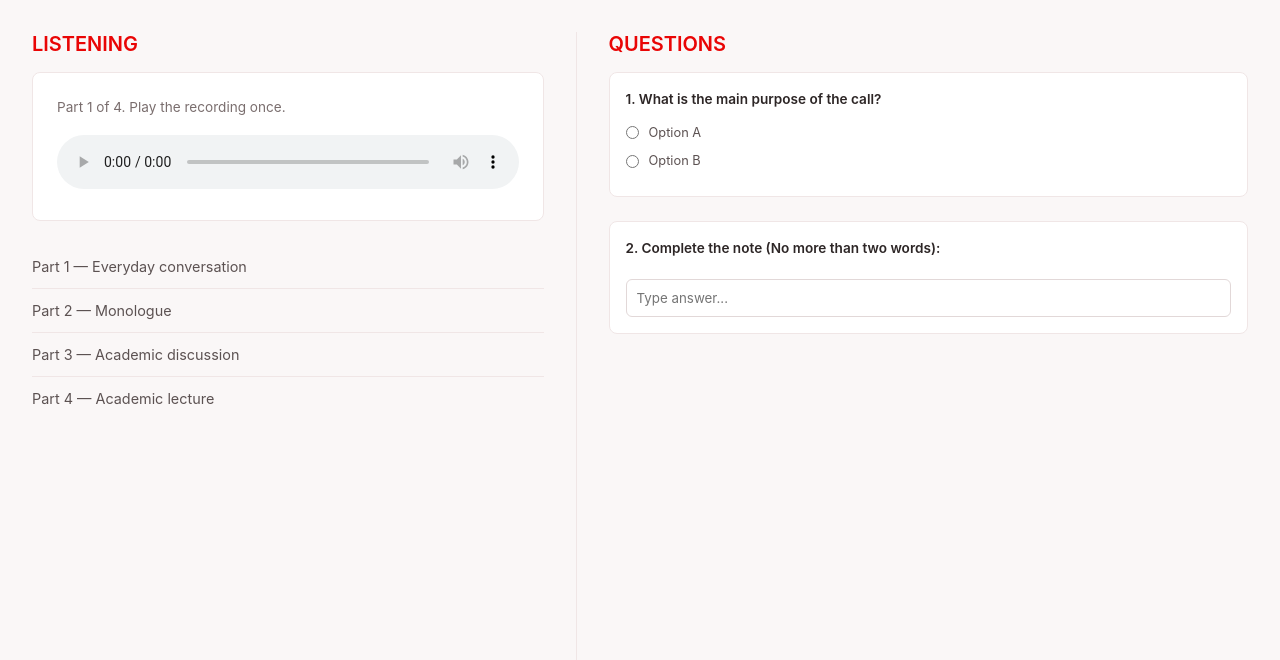
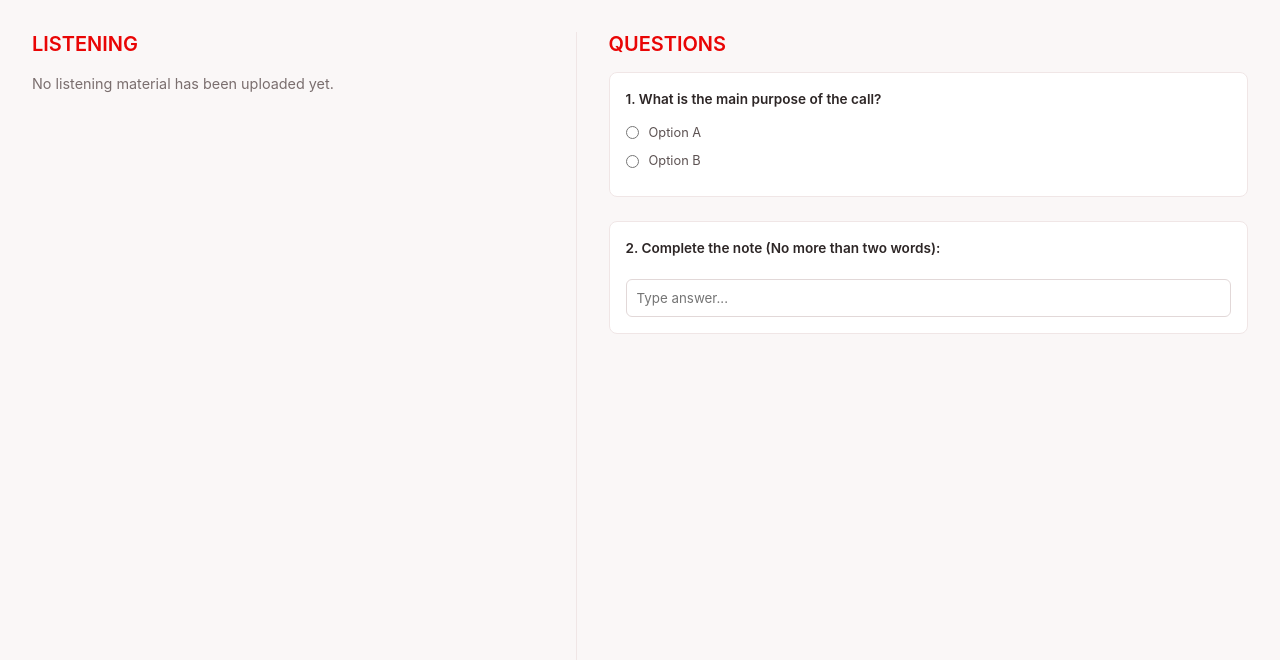
Before and after one commit to BobColdd/upseas, a Flask app: template upsease2/templates/listening_task.html in a window 1280 px wide. Shown: the part 60-720 px from the top of the page. Run offline with Flask 3, Linux system fonts and the light colour scheme; the template is opened without the code that fills it, so the values that code supplies are empty; some libraries are stand-ins or nearby versions.

Commit message:
Update listening_task.html

```diff
--- a/upsease2/templates/listening_task.html
+++ b/upsease2/templates/listening_task.html
@@ -249,19 +249,18 @@
                     <h2 class="pane-title">LISTENING</h2>
                 </div>
                 <div class="pane-body">
-                    <div class="audio-panel">
-                        <p>Part 1 of 4. Play the recording once.</p>
+                    {% for note in mp3_notes %}
+                    <div class="audio-panel" style="margin-bottom: 16px;">
+                        <p>{{ note.title }}</p>
                         <audio controls>
-                            <source src="" type="audio/mpeg">
+                            <source src="{{ url_for('uploaded_file', filepath=note.file_path) }}" type="audio/mpeg">
                             Your browser does not support the audio element.
                         </audio>
                     </div>
-                    <div class="part-list">
-                        <div class="part-item">Part 1 &mdash; Everyday conversation</div>
-                        <div class="part-item">Part 2 &mdash; Monologue</div>
-                        <div class="part-item">Part 3 &mdash; Academic discussion</div>
-                        <div class="part-item">Part 4 &mdash; Academic lecture</div>
-                    </div>
+                    {% endfor %}
+                    {% if not mp3_notes %}
+                    <p style="color: #7a6e6e; font-size: 0.9rem;">No listening material has been uploaded yet.</p>
+                    {% endif %}
                 </div>
             </div>
 
@@ -301,20 +300,6 @@
             display.textContent = `${String(min).padStart(2, '0')}:${String(sec).padStart(2, '0')}`;
             if (totalSeconds > 0) totalSeconds--;
         }, 1000);
-        const audio = document.getElementById('listeningAudio');
-const playBtn = document.getElementById('playBtn');
-
-playBtn.addEventListener('click', () => {
-    audio.play();
-    playBtn.disabled = true;
-    playBtn.textContent = 'Playing...';
-});
-
-audio.addEventListener('pause', () => {
-    if (!audio.ended) {
-        audio.play();
-    }
-});
     </script>
 </body>
 </html>
```
